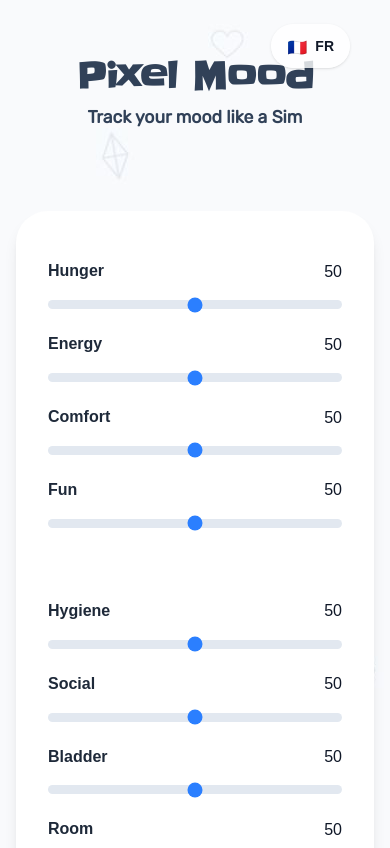
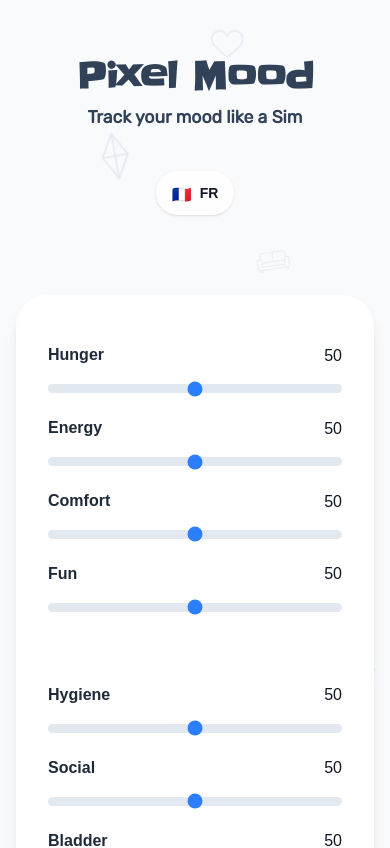
Before and after one commit to bangles01/pixel-mood, a Next.js app: page / in a window 390 px wide. Shown: the top 848 px of the page. Built offline with nearby package versions, Linux system fonts and the light colour scheme.

Commit message:
feat: add language switch for mobile version

```diff
--- a/src/app/globals.css
+++ b/src/app/globals.css
@@ -27,6 +27,13 @@ body {
 
 .font-comic {
   font-family: "Comic Sans MS", cursive, sans-serif;
+}
+
+.language-toggle {
+  position: fixed;
+  right: calc(var(--spacing) * 15);
+  top: calc(var(--spacing) * 8);
+  z-index: 10;
 }
 
 .filters {
@@ -66,9 +73,11 @@ h1 {
     height: 380px;
     margin-bottom: 10px;
   }
+
   .game-needs {
     transform: scale(0.9);
   }
+
   .filters {
     max-width: 700px;
   }
@@ -79,9 +88,11 @@ h1 {
     height: 350px;
     margin-bottom: 0 !important;
   }
+
   .game-needs {
     transform: scale(0.8);
   }
+
   .filters {
     max-width: 600px;
     font-size: 1rem;
@@ -100,8 +111,25 @@ h1 {
   .game-needs-wrapper {
     height: 360px;
   }
+
   .game-needs {
     transform: scale(0.8);
+  }
+}
+
+@media (max-width: 768px) {
+  .language-toggle {
+    display: block;
+    position: relative;
+    top: auto;
+    right: auto;
+    width: fit-content;
+    padding-top: 40px;
+    margin: 0 auto;
+  }
+
+  .contact p {
+    padding: 16px 0;
   }
 }
 
@@ -109,6 +137,7 @@ h1 {
   .game-needs-wrapper {
     height: 340px;
   }
+
   .game-needs {
     transform: scale(0.75);
   }
@@ -118,6 +147,7 @@ h1 {
   .game-needs-wrapper {
     height: 320px;
   }
+
   .game-needs {
     transform: scale(0.7);
   }
@@ -127,6 +157,7 @@ h1 {
   .game-needs-wrapper {
     height: 300px;
   }
+
   .game-needs {
     transform: scale(0.65);
   }
@@ -137,6 +168,7 @@ h1 {
     height: 270px;
     margin-top: 20px;
   }
+
   .game-needs {
     transform: scale(0.6);
   }
@@ -146,6 +178,7 @@ h1 {
   .game-needs-wrapper {
     height: 260px;
   }
+
   .game-needs {
     transform: scale(0.54);
   }
@@ -155,6 +188,7 @@ h1 {
   .game-needs-wrapper {
     height: 240px;
   }
+
   .game-needs {
     transform: scale(0.5);
   }
@@ -164,6 +198,7 @@ h1 {
   .game-needs-wrapper {
     height: 200px;
   }
+
   .game-needs {
     transform: scale(0.4);
   }
--- a/src/app/page.tsx
+++ b/src/app/page.tsx
@@ -115,13 +115,18 @@ export default function Home() {
 
   return (
     <main className="max-w-4xl mx-auto p-4">
-      <LanguageToggle />
+      <div className="hidden md:block">
+        <LanguageToggle />
+      </div>
       <h1 className="text-4xl font-bold mt-10 mb-2 text-center text-slate-700">{t('title')}</h1>
       <h2 className="subtitle text-lg font-semibold text-center text-slate-700">{t('subtitle')}</h2>
+      <div className="block w-full md:hidden">
+        <LanguageToggle />
+      </div>
       <div className="filters grid grid-cols-1 md:grid-cols-2 gap-4 gap-x-24 mt-20 mx-auto bg-white px-8 md:px-16 py-12 rounded-4xl shadow-lg">
         {activeFilters.map((mood, index) => (
           <div key={mood} className={`${index === activeFilters.length / 2 ? 'pt-12 md:pt-0' : ''}`}>
-            <MoodSlider label={mood} value={values[mood]} version={version} onChange={(value) => handleChange(mood, value)}/>
+            <MoodSlider label={mood} value={values[mood]} version={version} onChange={(value) => handleChange(mood, value)} />
           </div>
         ))}
       </div>
@@ -129,22 +134,22 @@ export default function Home() {
       <div ref={gameNeedsRef} className="pt-10 flex justify-center">
         <div className={`game-needs-wrapper ${version === 0 ? 'flex' : 'hidden'}`}>
           <div className="game-needs">
-            <Sims1Needs moods={values}/>
+            <Sims1Needs moods={values} />
           </div>
         </div>
         <div className={`game-needs-wrapper ${version === 1 ? 'flex' : 'hidden'}`}>
           <div className="game-needs">
-            <Sims2Needs moods={values}/>
+            <Sims2Needs moods={values} />
           </div>
         </div>
         <div className={`game-needs-wrapper ${version === 2 ? 'flex' : 'hidden'}`}>
           <div className="game-needs">
-            <Sims3Needs moods={values}/>
+            <Sims3Needs moods={values} />
           </div>
         </div>
         <div className={`game-needs-wrapper ${version === 3 ? 'flex' : 'hidden'}`}>
           <div className="game-needs">
-            <Sims4Needs moods={values}/>
+            <Sims4Needs moods={values} />
           </div>
         </div>
       </div>
@@ -166,14 +171,14 @@ export default function Home() {
                 src={`/assets/sims${v + 1}/logo.png`}
                 alt={`Sims ${v + 1}`}
                 className={`mx-3 w-14 inline-block mr-2 transition duration-300 ${version === v ? 'grayscale-0' : 'grayscale opacity-40'
-                }`}
+                  }`}
               />
             </button>
           ))}
         </div>
       </div>
 
-      <footer className="text-center text-sm text-slate-400 mt-14 pt-4 border-t border-slate-200">
+      <footer className="contact text-center text-sm text-slate-400 mt-14 pt-4 border-t border-slate-200">
         <p>
           {t('contact')}{' '}
           <a href="mailto:contact@pixelmood.fr" className="text-slate-500 hover:text-slate-700 underline">
--- a/src/components/LanguageToggle.tsx
+++ b/src/components/LanguageToggle.tsx
@@ -6,7 +6,7 @@ export default function LanguageToggle() {
   const { language, setLanguage } = useLanguage();
 
   return (
-    <div className="fixed top-6 right-10 z-10">
+    <div className="language-toggle">
       <button
         onClick={() => setLanguage(language === 'fr' ? 'en' : 'fr')}
         className="bg-white/80 py-2 px-2 rounded-3xl shadow-sm flex cursor-pointer"
```
